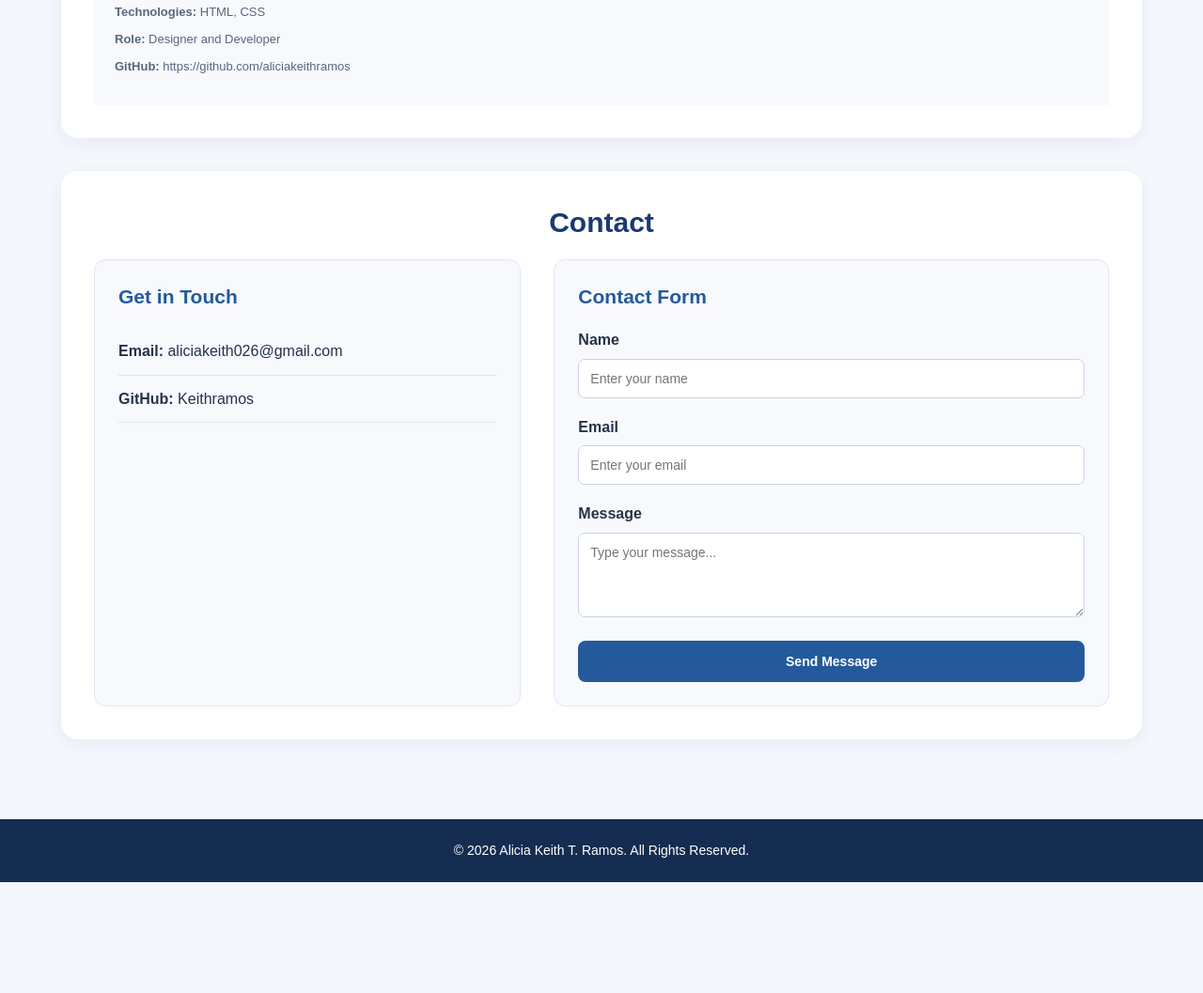
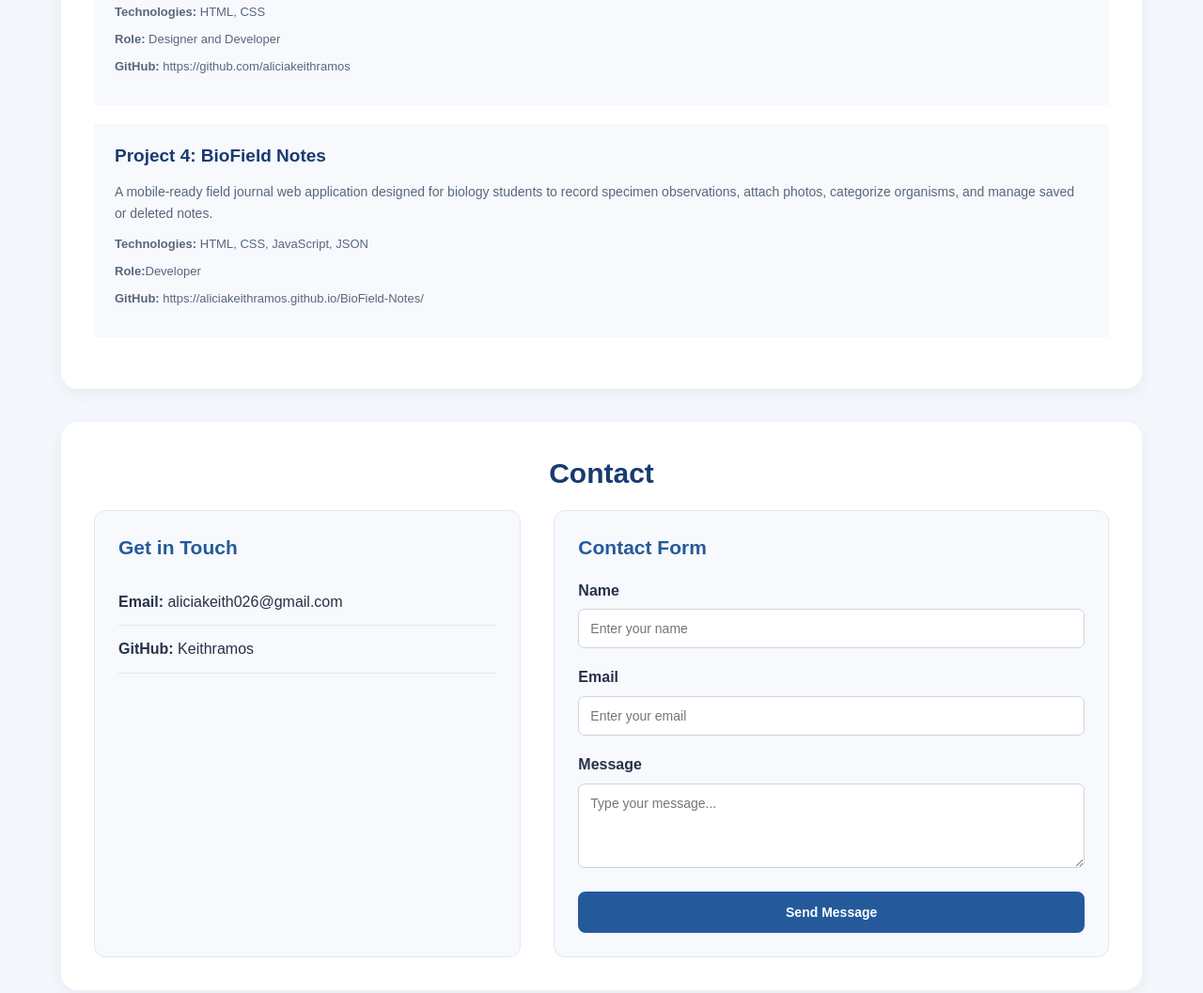
Before and after one commit to aliciakeithramos/aliciakeithramos.github.io, a plain HTML site: page index.html in a window 1280 px wide. Shown: the part 2228-3285 px from the top of the page at 94% size. Before the commit the page ends 3167 px from the top, so only its background shows below. Drawn offline with Linux system fonts and the light colour scheme.

Commit message:
Update index.html

```diff
--- a/index.html
+++ b/index.html
@@ -150,6 +150,14 @@
                          <a href="https://github.com/aliciakeithramos" target="_blank"> https://github.com/aliciakeithramos</a>
                     </p>
                 </div>
+
+                <div class="project-me">
+                    <h3>Project 4: BioField Notes</h3>
+                    <p>A mobile-ready field journal web application designed for biology students to record specimen observations, attach photos, categorize organisms, and manage saved or deleted notes.</p>
+                    <p class="project-eme"><b>Technologies:</b> HTML, CSS, JavaScript, JSON</p>
+                    <p class="project-eme"><b>Role:</b>Developer</p>
+                     <p class="project-eme"><b>GitHub:</b> <a href=" https://aliciakeithramos.github.io/BioField-Notes/">  https://aliciakeithramos.github.io/BioField-Notes/</p>
+                </div>
             </div>
         </section>
 
```
